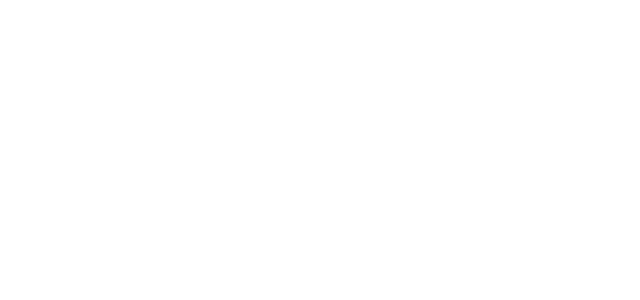
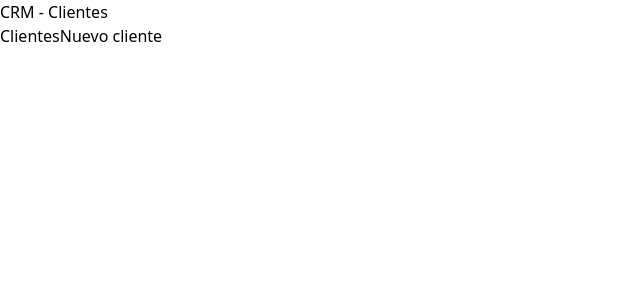
Before and after one commit to luisgonzalesf/CRM-Clientes, a React (Vite) app: page / in a window 1280 px wide. Before the commit this address had no page. Shown: the top 300 px of the page, without its empty margins (0-640 px from the left). Built offline with nearby package versions, Linux system fonts and the light colour scheme.

Commit message:
Update Route /

```diff
--- a/src/App.jsx
+++ b/src/App.jsx
@@ -11,6 +11,7 @@
   return (
     <BrowserRouter>
       <Routes>
+        <Route path="/" element={<Layout />} />
         <Route path="/clientes" element={<Layout />}>
           <Route index element={<Inicio />} />
           <Route path="nuevo" element={<NuevoCliente />} />
```
